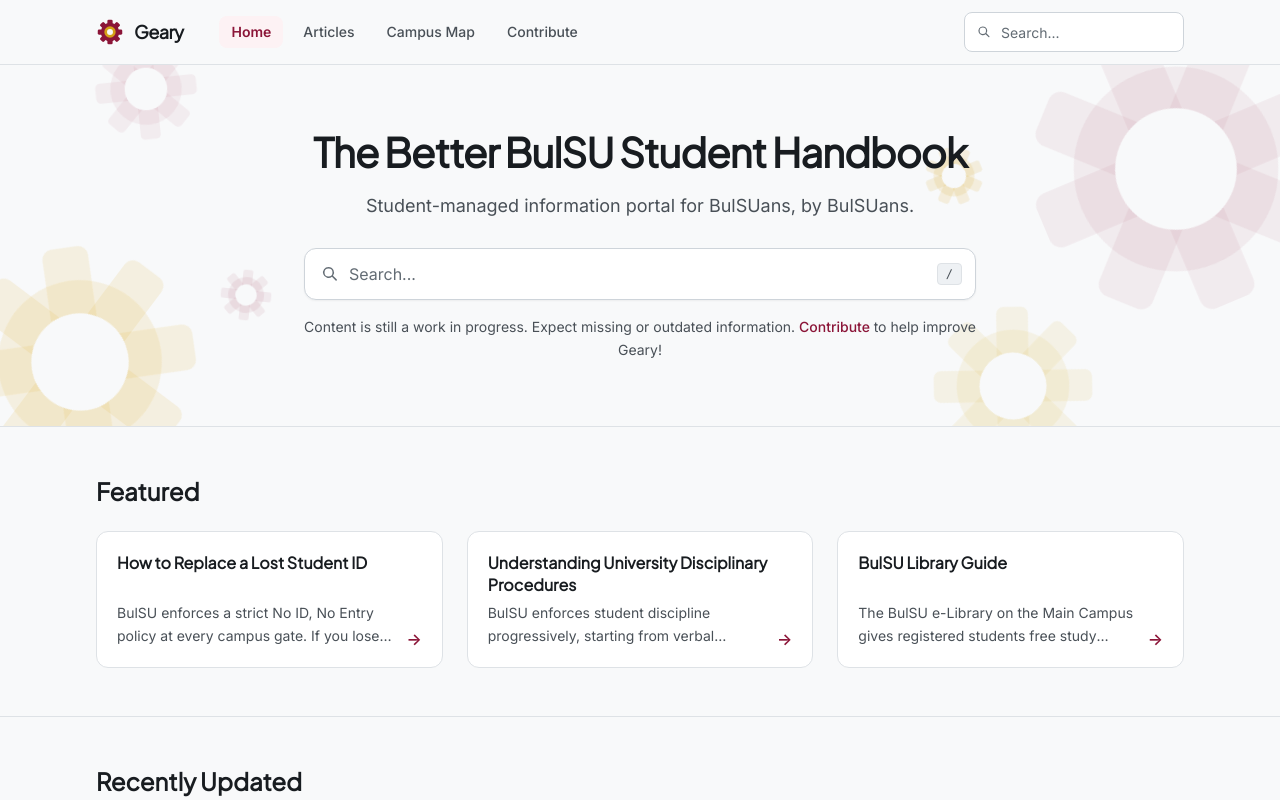
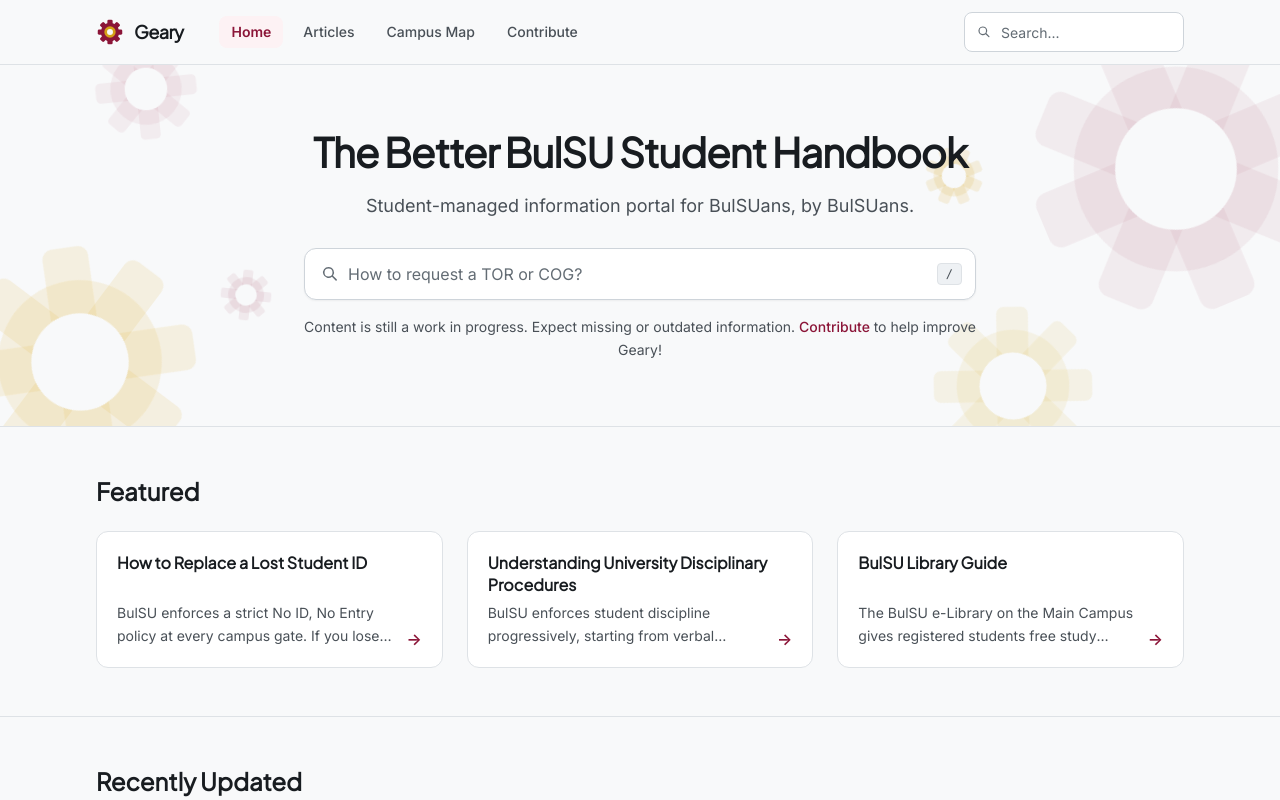
Before and after one commit to bulsutools/geary, an Astro site: page / in a window 1280 px wide. Shown: the top 800 px of the page. Built offline with nearby package versions, Linux system fonts and the light colour scheme; Astro itself is replaced by a stand-in of ours.

Commit message:
feat(search): cycle hero search placeholders with smooth fade

```diff
--- a/src/components/SearchBar.tsx
+++ b/src/components/SearchBar.tsx
@@ -6,6 +6,17 @@ interface SearchBarProps {
   variant?: 'hero' | 'header';
   enableGlobalShortcut?: boolean;
 }
+
+const HERO_PLACEHOLDERS = [
+  'Search Geary...',
+  'How to request a TOR or COG?',
+  'How to apply for scholarships?',
+  'BulSU grading system & INC...',
+  'Lost my BulSU student ID...',
+  'Can I graduate with honors?',
+  'How to shift or transfer?',
+  'e-Library Turnitin & iPads...',
+] as const;
 
 let cachedIndex: SearchIndexItem[] | null = null;
 let pendingFetch: Promise<SearchIndexItem[]> | null = null;
@@ -42,6 +53,9 @@ export default function SearchBar({
   const [isOpen, setIsOpen] = useState(false);
   const [activeIndex, setActiveIndex] = useState(-1);
   const [isHydrated, setIsHydrated] = useState(false);
+  const [isFocused, setIsFocused] = useState(false);
+  const [placeholderIndex, setPlaceholderIndex] = useState(0);
+  const [placeholderVisible, setPlaceholderVisible] = useState(true);
 
   const containerRef = useRef<HTMLDivElement>(null);
   const inputRef = useRef<HTMLInputElement>(null);
@@ -51,6 +65,38 @@ export default function SearchBar({
   useEffect(() => {
     setIsHydrated(true);
   }, []);
+
+  const isHero = variant === 'hero';
+
+  useEffect(() => {
+    if (!isHero || isFocused || query.length > 0) {
+      setPlaceholderVisible(true);
+      return;
+    }
+
+    if (
+      typeof window !== 'undefined' &&
+      window.matchMedia('(prefers-reduced-motion: reduce)').matches
+    ) {
+      return;
+    }
+
+    let swapTimer: number | undefined;
+    const interval = window.setInterval(() => {
+      setPlaceholderVisible(false);
+      swapTimer = window.setTimeout(() => {
+        setPlaceholderIndex((prev) => (prev + 1) % HERO_PLACEHOLDERS.length);
+        setPlaceholderVisible(true);
+      }, 300);
+    }, 3500);
+
+    return () => {
+      window.clearInterval(interval);
+      if (swapTimer !== undefined) {
+        window.clearTimeout(swapTimer);
+      }
+    };
+  }, [isHero, isFocused, query]);
 
   const trimmedQuery = query.trim();
   const results = trimmedQuery ? filterAndRankArticles(items, trimmedQuery) : [];
@@ -159,7 +205,6 @@ export default function SearchBar({
     }
   };
 
-  const isHero = variant === 'hero';
   const activeOptionId =
     activeIndex >= 0 && results[activeIndex]
       ? `${listboxId}-opt-${activeIndex}`
@@ -202,10 +247,14 @@ export default function SearchBar({
           aria-autocomplete="list"
           aria-activedescendant={activeOptionId}
           data-search-ready={isHydrated ? 'true' : 'false'}
-          placeholder="Search..."
+          placeholder={isHero ? '' : 'Search...'}
           onFocus={() => {
+            setIsFocused(true);
             setIsOpen(true);
             void ensureIndexLoaded();
+          }}
+          onBlur={() => {
+            setIsFocused(false);
           }}
           onChange={(event) => {
             const nextValue = event.target.value;
@@ -221,6 +270,17 @@ export default function SearchBar({
               : 'h-10 rounded-lg border-border-strong pl-9 pr-9 sm:pr-12 text-base sm:text-sm'
           }`}
         />
+
+        {isHero && query.length === 0 && (
+          <span
+            aria-hidden="true"
+            className={`pointer-events-none absolute left-11 right-14 truncate text-left text-base text-ink-muted transition-opacity duration-300 ease-in-out ${
+              placeholderVisible ? 'opacity-100' : 'opacity-0'
+            }`}
+          >
+            {HERO_PLACEHOLDERS[placeholderIndex]}
+          </span>
+        )}
 
         {query.length > 0 ? (
           <button
```
